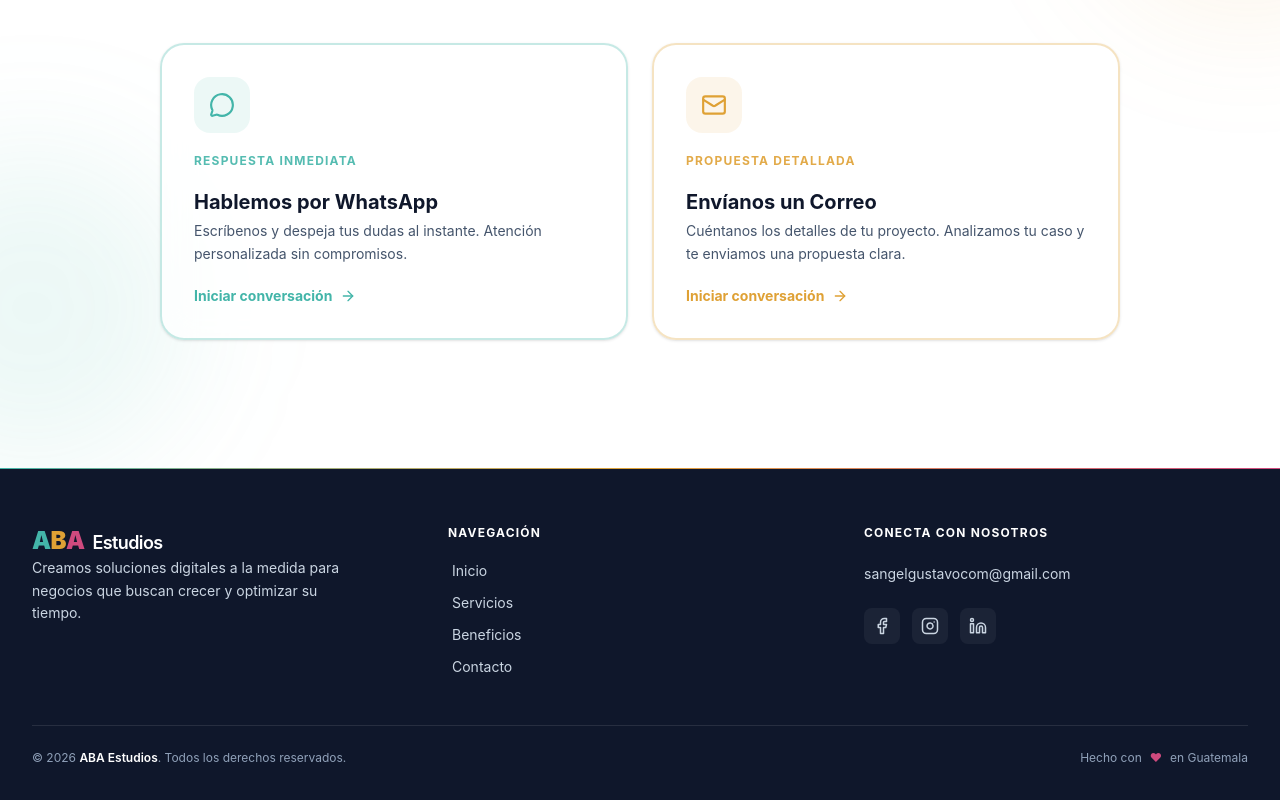
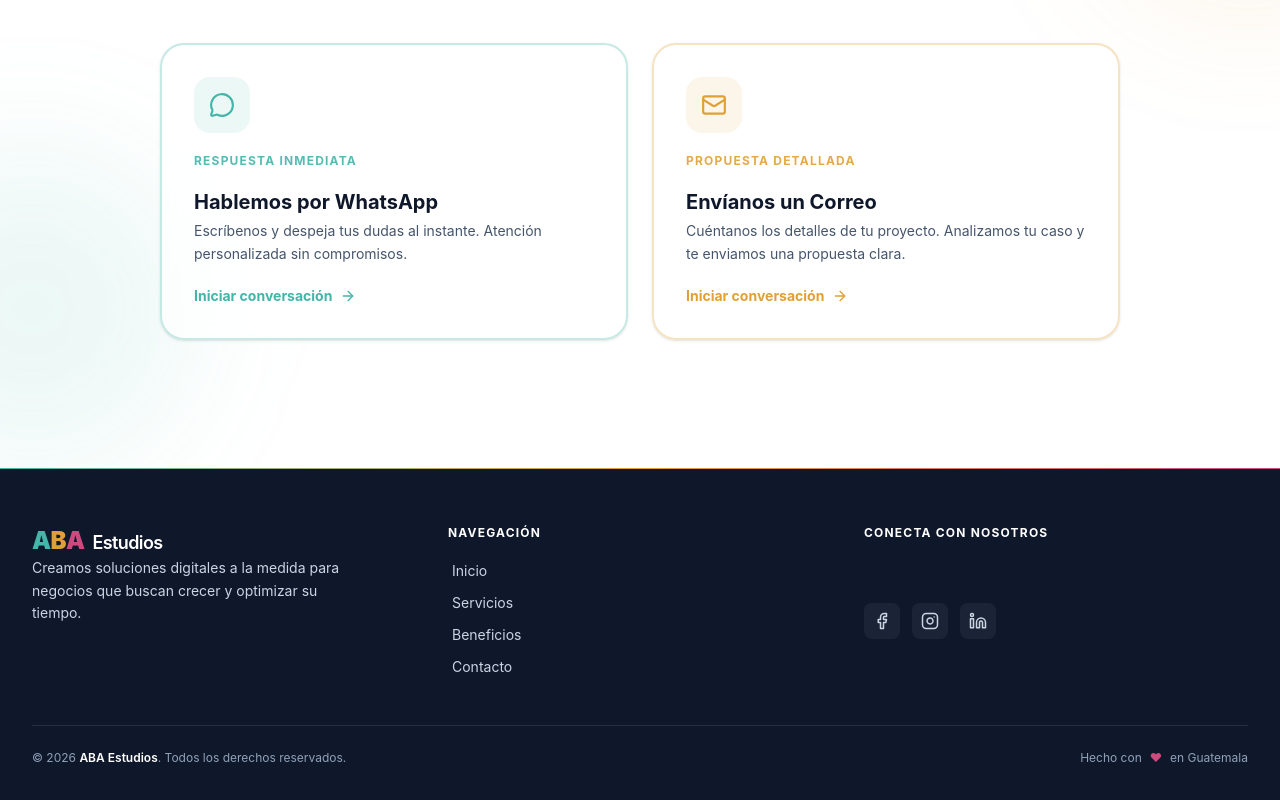
Before and after one commit to AngelGustavoSanchezRodas/ABA-page, a Next.js app: page / in a window 1280 px wide. Shown: the part 3095-3895 px from the top of the page. Built offline with nearby package versions, Linux system fonts and the light colour scheme; no server answers.

Commit message:
Analitics

```diff
--- a/app/layout.tsx
+++ b/app/layout.tsx
@@ -4,6 +4,7 @@ import './globals.css';
 
 import { Navbar } from '@/features/layout/components/Navbar';
 import { Footer } from '@/features/layout/components/Footer';
+import { Analytics } from "@vercel/analytics/next";
 
 const lexend = Lexend({
   subsets: ['latin'],
@@ -51,6 +52,7 @@ export default function RootLayout({
           {children}
         </main>
         <Footer />
+        <Analytics />
       </body>
     </html>
   );
--- a/lib/config/site.ts
+++ b/lib/config/site.ts
@@ -19,8 +19,8 @@ interface SiteConfig {
 
 export const siteConfig: SiteConfig = {
   name: process.env.NEXT_PUBLIC_SITE_NAME || 'ABA Estudios',
-  phone: process.env.NEXT_PUBLIC_CONTACT_PHONE || '50258463811',
-  email: process.env.NEXT_PUBLIC_CONTACT_EMAIL || 'sangelgustavocom@gmail.com',
+  phone: process.env.NEXT_PUBLIC_CONTACT_PHONE || '',
+  email: process.env.NEXT_PUBLIC_CONTACT_EMAIL || '',
   whatsappMessage:
     process.env.NEXT_PUBLIC_WHATSAPP_MESSAGE ||
     'Hola ABA Estudios, me interesa mejorar la tecnología de mi negocio y me gustaría una asesoría.',
--- a/package.json
+++ b/package.json
@@ -10,6 +10,7 @@
   },
   "dependencies": {
     "@headlessui/react": "^2.2.10",
+    "@vercel/analytics": "^2.0.1",
     "clsx": "^2.1.1",
     "framer-motion": "^12.39.0",
     "lucide-react": "^1.16.0",
```
Also changed, not shown: 1 other file (tests, documents, lock files or other folders).
